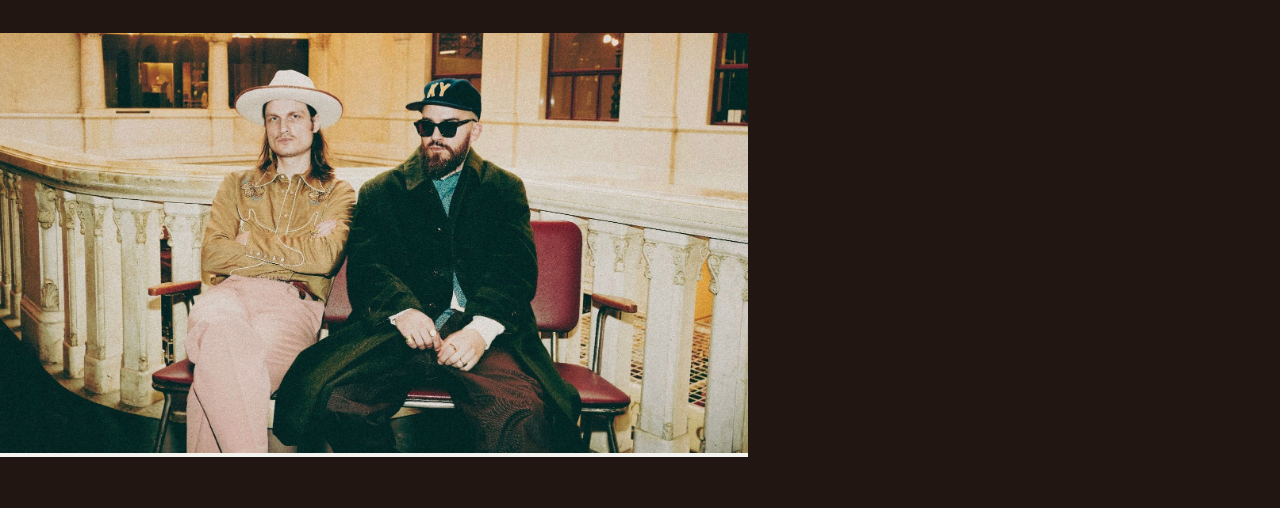
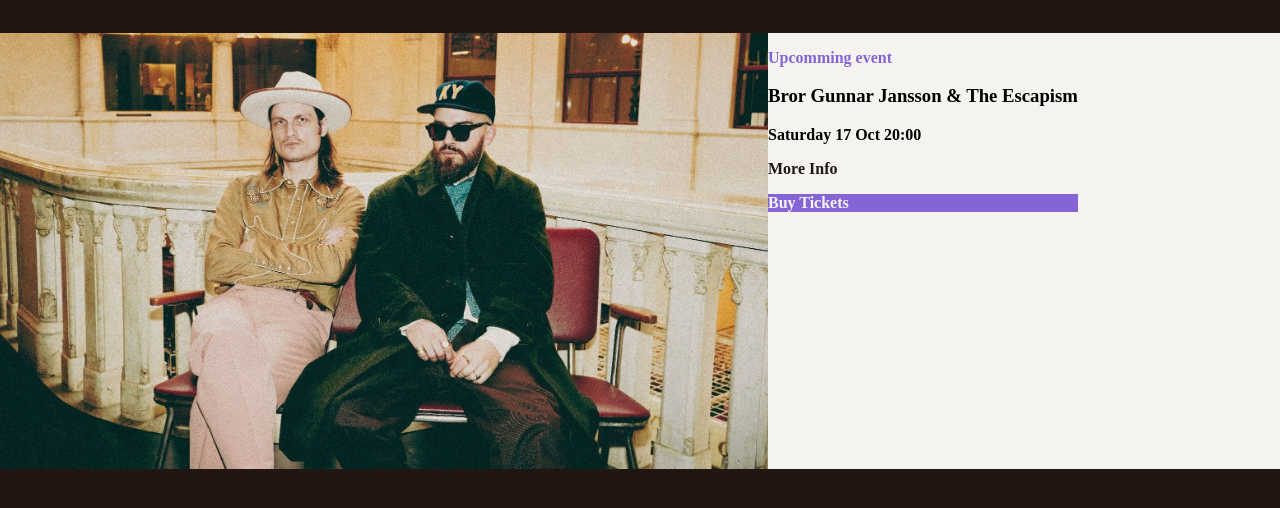
Before and after one commit to algotstalborg/skiss-till-webbsida, a plain HTML site: page index.html in a window 1280 px wide. Shown: the part 114-622 px from the top of the page. Drawn offline with Linux system fonts and the light colour scheme; a web font is replaced by a local one.

Commit message:
hero snart klar typ

```diff
--- a/index.html
+++ b/index.html
@@ -23,6 +23,26 @@
         <article>
             <img src="bilder/BrorGunnarJansson.jpg" alt="">
         </article>
+        <div>
+            <section class="info">
+                <p>Upcomming event</p>
+                <h1>Bror Gunnar Jansson & The Escapism</h1>
+                <time datetime="2026-10-17">Saturday 17 Oct</time>
+                <time datetime="20:00">20:00</time>
+            </section>
+            <section class="buttons">
+                <a href="">
+                    <div>
+                        <p>More Info</p>
+                    </div>
+                </a>
+                <a href="">
+                    <div class="purple">
+                        <p>Buy Tickets</p>
+                    </div>
+                </a>
+            </section>
+        </div>
     </section>
     <section class="">
         <article>
--- a/style.css
+++ b/style.css
@@ -2,6 +2,11 @@
     font-family: avenir;
     src: url("./fonts/Avenir.ttc");
 }
+
+p, h1, h2, time{
+    font-family: avenir;
+}
+
 
 body {
     margin: 0;
@@ -41,9 +46,9 @@ nav {
     gap: 74px;
     align-items: center;
 }
+
 nav p {
     font-size: 1.5rem;
-    font-family: avenir;
 }
 
 nav p:hover {
@@ -51,8 +56,31 @@ nav p:hover {
     padding-top: 2px;
 }
 
+.hero {
+    display: flex;
+    width: 100vw;
+}
+
+.hero p, .hero h1, .hero time{
+    font-weight: bold;
+}
+
+.buttons a{
+    text-decoration: none;
+}
+.buttons a:hover{
+    border-bottom: 2px solid #8565d6;
+    padding-top: 2px;
+}
+
+section.hero article{
+    width: 60vw;
+}
+
 section.hero img{
-    max-width: 58.4vw;
+    width: 100%;
+    height: 100%;
+    object-fit: cover;
 }
 
 .hero, article {
@@ -62,3 +90,19 @@ section.hero img{
 footer {
     background-color: #8565d6;
 }
+
+.buttons p{
+    color:#211612;
+}
+
+.purple p {
+    color: #F4F3EF;
+}
+
+.purple {
+    background-color: #8565d6;
+}
+
+.info p {
+    color: #8565d6;
+}
```
